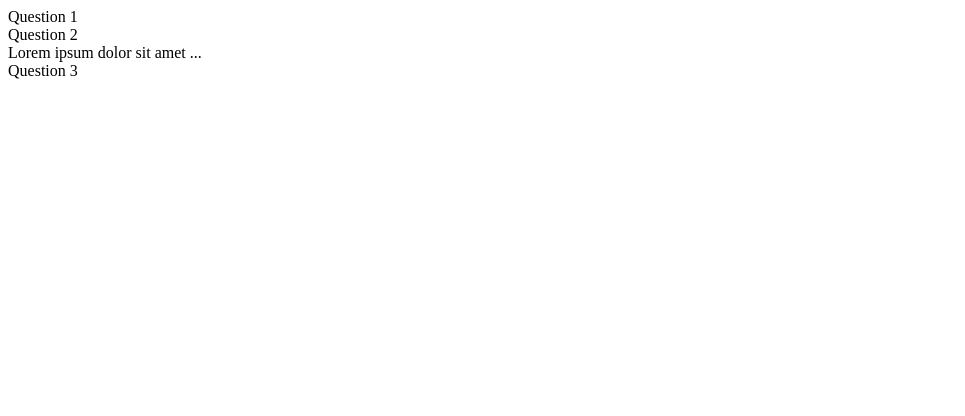
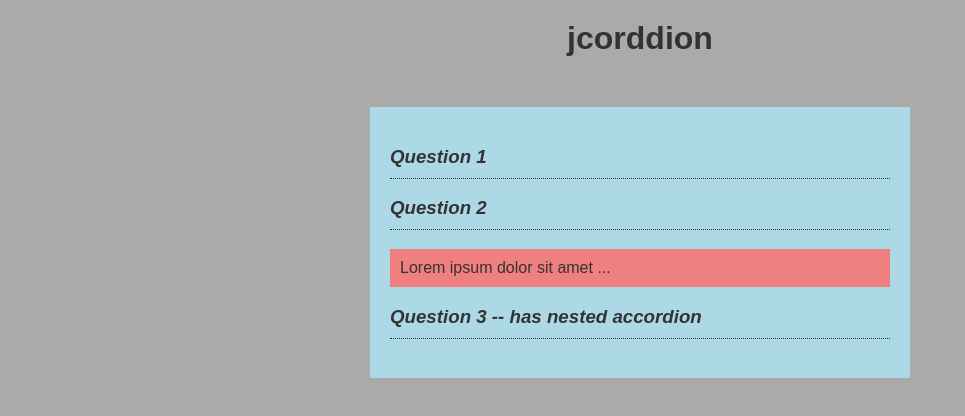
Before and after one commit to gillchristian/bandoneon, a plain HTML site: page index.html in a window 1280 px wide. Shown: the whole page, without its empty margins (0-965 px from the left). Drawn offline with Linux system fonts and the light colour scheme.

Commit message:
gh pages demo

```diff
--- /dev/null
+++ b/app.js
@@ -0,0 +1,15 @@
+// --- on document ready ---
+$(function() {
+	$('.faq').jccordion({
+			opened: '.opened'
+	});
+
+	$('.nested').jccordion({
+		toggle: '.nested-jcorddion-heading',
+		content: '.nested-jccordion-content'
+	});
+
+	$('.nested-jcorddion-heading').on('click', function(){
+		console.log('clicked');
+	});
+});
--- a/dist/css/jcorddion.css
+++ b/dist/css/jcorddion.css
@@ -3,9 +3,58 @@
  * Consider adding this lines tou your own file
  *
  */
-.jccordion-content{
+body {
+	font-family: Arial, Helvetica, sans-serif;
+	color: #333;
+	background-color: #AAA;
+}
+
+h1 {
+	text-align: center;
+	margin-top: 20px;
+}
+
+h3 {
+	font-style: italic;
+	padding-bottom: 10px;
+	border-bottom: 1px dotted #333;
+}
+
+.nested{
+	text-indent: 30px;
+}
+
+.jccordion-content,
+.nested-jccordion-content {
 	display: none;
 }
-.jccordion-heading {
+
+.nested-jccordion-content {
+	padding-left: 30px;
+}
+
+.jccordion-content{
+	/*
+	border: 1px solid coral;
+	border-radius: 5px;
+	*/
+	background-color: lightcoral;
+	padding: 10px;
+}
+
+.jccordion-heading,
+.nested-jcorddion-heading {
 	cursor: pointer;
 }
+
+.faq {
+	margin: 50px auto;
+	width: 80%;
+	max-width: 500px;
+	/*
+	border: 1px solid blue;
+	border-radius: 5px;
+	*/
+	padding: 20px;
+	background-color: lightblue;
+}
--- a/index.html
+++ b/index.html
@@ -4,32 +4,40 @@
 		<link rel='stylesheet' href='dist/css/jcorddion.css' type='text/css' />
 		<script type='text/javascript' src='dist/js/jquery.min.js'></script>
     <script type='text/javascript' src='dist/js/jccordion.jquery.js'></script>
-		<script type="text/javascript">
-			// --- on document ready ---
-			$(function() {
-				$('.faq').jccordion({
-						opened: '.opened'
-				});
-			});
-		</script>
+		<script type="text/javascript" src='app.js'></script>
 	</head>
 	<body>
 
+<h1>jcorddion</h1>
+
 <div class='faq'>
 
-	<div class='jccordion-heading'>Question 1</div>
+	<h3 class='jccordion-heading'>Question 1</h3>
 	<div class="jccordion-content">
-		Lorem ipsum dolor sit amet ...
+		Lorem ipsum dolor sit amet, consectetur adipiscing elit. Etiam eu ultricies nisi. Vivamus ac hendrerit massa, sit amet rhoncus orci. Donec non nunc placerat, dapibus urna a, sagittis quam. Curabitur velit justo, auctor non neque a, lobortis pretium arcu.
 	</div>
 
-	<div class='jccordion-heading'>Question 2</div>
+	<h3 class='jccordion-heading'>Question 2</h3>
 	<div class="jccordion-content opened">
 		Lorem ipsum dolor sit amet ...
 	</div>
 
-	<div class='jccordion-heading'>Question 3</div>
-	<div class="jccordion-content">
-		Lorem ipsum dolor sit amet ...
+	<h3 class='jccordion-heading'>Question 3 -- has nested accordion</h3>
+	<div class="jccordion-content nested">
+		<h3 class='nested-jcorddion-heading'>Nested Question 1</h3>
+		<div class="nested-jccordion-content">
+			Fusce varius, magna id ultrices porttitor, libero sem suscipit elit, vitae dignissim lacus est eu augue. Nam eget gravida erat. Curabitur vel lacinia dolor, sed efficitur dolor. Suspendisse potenti. Maecenas sodales id nisl eget fringilla. Nulla neque nibh, molestie sit amet gravida non, interdum blandit purus. Aenean suscipit odio at elit mollis pretium. In vulputate lacus dui, lobortis dictum sapien lobortis quis. Nam cursus ipsum a quam ullamcorper pulvinar.
+		</div>
+
+		<h3 class='nested-jcorddion-heading'>Nested Question 2</h3>
+		<div class="nested-jccordion-content">
+			Aenean suscipit odio at elit mollis pretium. In vulputate lacus dui, lobortis dictum sapien lobortis quis. Nam cursus ipsum a quam ullamcorper pulvinar.
+		</div>
+
+		<h3 class='nested-jcorddion-heading'>Nested Question 3</h3>
+		<div class="nested-jccordion-content">
+			Lorem ipsum dolor sit amet ...
+		</div>
 	</div>
 
 </div>
```
Also changed, not shown: README.md.
